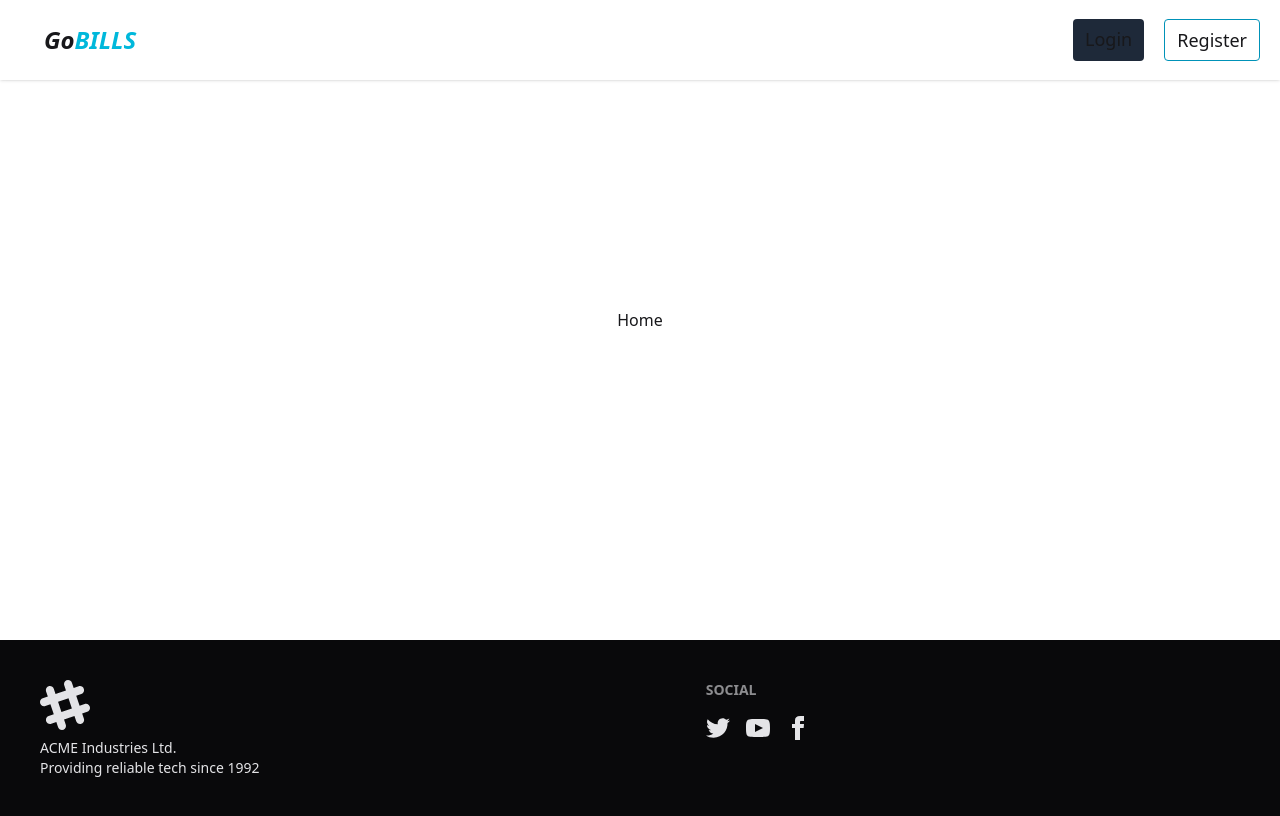
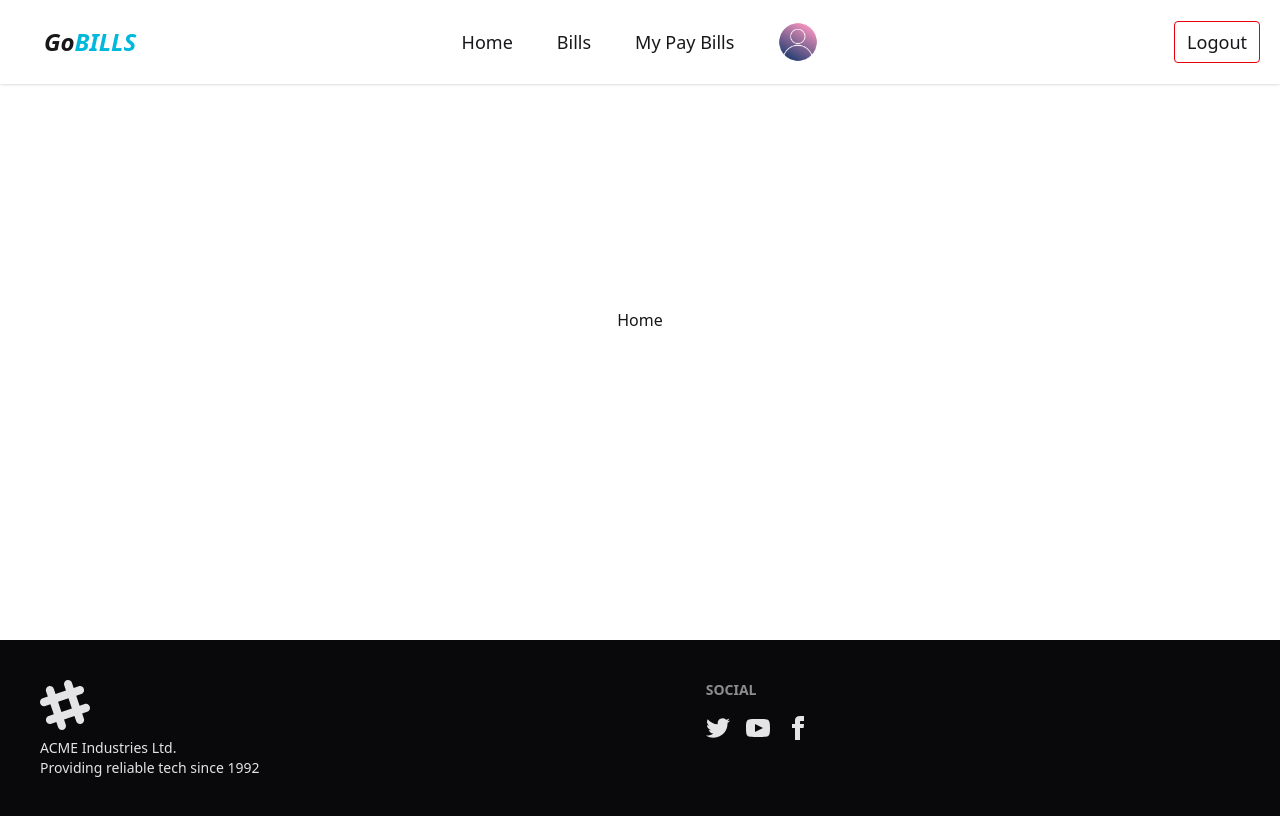
Before and after one commit to alvy00/ph-category-client-a10, a React (Vite) app: page / in a window 1280 px wide. Built offline with nearby package versions, Linux system fonts and the light colour scheme.

Commit message:
Navbar done

```diff
--- a/src/components/Navbar/Navbar.jsx
+++ b/src/components/Navbar/Navbar.jsx
@@ -6,13 +6,15 @@ import { toast } from "react-toastify";
 import profileIcon from "../../assets/profile.png";
 
 const Navbar = () => {
-    const [user] = useState(false);
+    const [user] = useState(true);
     const [loading] = useState(false);
     const navigate = useNavigate();
+
     const handleLogout = async () => {
         navigate("/");
         toast.success("Logged out!");
     };
+
     return (
         <div className="z-100 fixed top-0 navbar bg-base-100 shadow-sm">
             <div className="navbar-start">
@@ -45,6 +47,14 @@ const Navbar = () => {
                         >
                             <li>
                                 {" "}
+                                <Link to="/">Home</Link>{" "}
+                            </li>
+
+                            <li>
+                                <Link to="/bills">Bills</Link>
+                            </li>
+                            <li>
+                                {" "}
                                 <Link to="/login">Login</Link>{" "}
                             </li>
 
@@ -59,12 +69,15 @@ const Navbar = () => {
                         >
                             <li>
                                 {" "}
-                                <Link to="/profile">Profile</Link>{" "}
+                                <Link to="/">Home</Link>{" "}
+                            </li>
+                            <li>
+                                {" "}
+                                <Link to="/bills">Bills</Link>{" "}
                             </li>
 
                             <li>
-                                {" "}
-                                <Link to="/wishlist">WishList</Link>{" "}
+                                <Link to="/mybills">My Pay Bills</Link>
                             </li>
 
                             <li>
@@ -92,6 +105,51 @@ const Navbar = () => {
                     </Link>{" "}
                 </span>
             </div>
+
+            <div className="navbar-center hidden lg:flex">
+                {loading ? (
+                    <div className="flex justify-center items-center">
+                        <span className="loading loading-spinner text-warning"></span>
+                    </div>
+                ) : !user ? (
+                    <ul className="menu menu-horizontal px-3 text-lg gap-5">
+                        <li className=" rounded-sm">
+                            {" "}
+                            <Link to="/">Home</Link>{" "}
+                        </li>
+
+                        <li className=" rounded-sm">
+                            <Link to="/bills">Bills</Link>
+                        </li>
+                    </ul>
+                ) : (
+                    <ul className="menu menu-horizontal px-3 text-lg gap-5 items-center">
+                        <li className=" rounded-sm">
+                            {" "}
+                            <Link to="/">Home</Link>{" "}
+                        </li>
+
+                        <li className=" rounded-sm">
+                            <Link to="/bills">Bills</Link>
+                        </li>
+                        <li className=" rounded-sm">
+                            <Link to="/mybills">My Pay Bills</Link>
+                        </li>
+                        <li className=" rounded-sm">
+                            {" "}
+                            <Link to="/profile">
+                                {" "}
+                                <img
+                                    className="h-10 w-10"
+                                    src={profileIcon}
+                                    alt="profile icon"
+                                />{" "}
+                            </Link>{" "}
+                        </li>
+                    </ul>
+                )}
+            </div>
+
             <div className="navbar-end hidden lg:flex">
                 {loading ? (
                     <div className="flex justify-center items-center">
@@ -110,23 +168,6 @@ const Navbar = () => {
                     </ul>
                 ) : (
                     <ul className="menu menu-horizontal px-3 text-lg gap-5 items-center">
-                        <li className=" rounded-sm">
-                            {" "}
-                            <Link to="/profile">
-                                {" "}
-                                <img
-                                    className="h-10 w-10"
-                                    src={profileIcon}
-                                    alt="profile icon"
-                                />{" "}
-                            </Link>{" "}
-                        </li>
-
-                        <li className="bg-gray-800 rounded-sm">
-                            {" "}
-                            <Link to="/wishlist">WishList</Link>{" "}
-                        </li>
-
                         <li className="border border-red-600 rounded-sm hover:bg-red-500 transition duration-300 ease-in-out">
                             <button onClick={handleLogout}>Logout</button>
                         </li>
```
